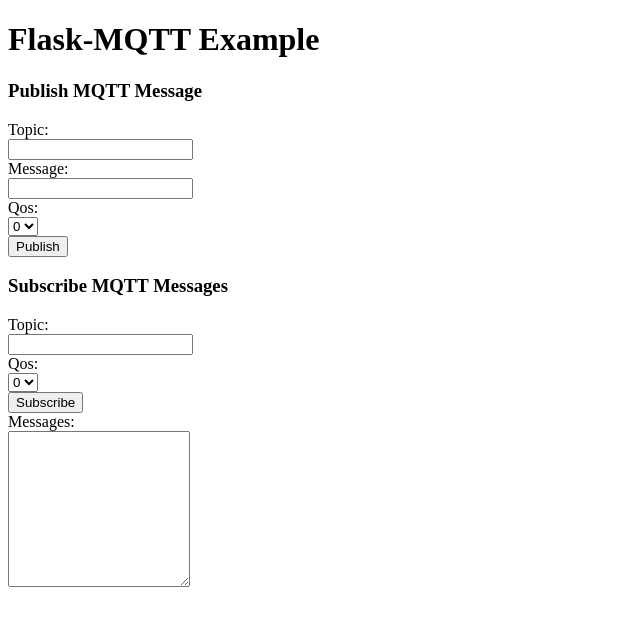
After one commit to Ramiiyan/fyp-flask-app, a Flask app: template templates/Test.html in a window 1280 px wide. The commit adds this page. Shown: the top 626 px of the page, without its empty margins (0-640 px from the left). Run offline with Flask 2, Linux system fonts and the light colour scheme; the template is opened without the code that fills it, so the values that code supplies are empty; some libraries are stand-ins or nearby versions.

Commit message:
pub-sub-working

```diff
--- a/app.py
+++ b/app.py
@@ -15,7 +15,9 @@ app.config['MQTT_USERNAME'] = 'tester2-tesingdev2-v3_3220'
 app.config['MQTT_PASSWORD'] = '1572435365_3220'
 app.config['MQTT_KEEPALIVE'] = 5
 app.config['MQTT_TLS_ENABLED'] = False
-
+# app.config['MQTT_LAST_WILL_TOPIC'] = 'tester2/tesingdev2/v3/common'
+# app.config['MQTT_LAST_WILL_MESSAGE'] = 'bye'
+app.config['MQTT_LAST_WILL_QOS'] = 2
 
 # app.config.from_pyfile('mqttConfiguration.cfg')
 
@@ -23,30 +25,40 @@ mqtt = Mqtt(app)
 socketIo = SocketIO(app)
 
 
+# define PUB_TOPIC           "tester2/tesingdev2/v3/common"
+# define SUB_TOPIC           "sub/1119/tester2/tesingdev2/v3/pub"
+
+pubTopic = "tester2/tesingdev2/v3/common"
+subTopic = "sub/1119/tester2/tesingdev2/v3/pub"
+
+
 @app.route('/')
 def index():
-    return render_template('sample.html')
+    return render_template('Test.html')
 
 
-@mqtt.on_connect()
-def handle_connect(client, userdata, flags, rc):
-    mqtt.subscribe('tester2/tesingdev2/v3/common')
-
-# @socketIo.on('publish')
-# def handle_publish(json_str):
-#     data = json.loads(json_str)
-#     mqtt.publish(data['topic'], data['message'])
-
-
-# @socketIo.on('subscribe')
-# def handle_subscribe(json_str):
-#     data = json.loads(json_str)
+# @mqtt.on_connect()
+# def handle_connect(client, userdata, flags, rc):
+#     # mqtt.subscribe('#')
 #     mqtt.subscribe('tester2/tesingdev2/v3/common')
 
 
-# @socketIo.on('unsubscribe_all')
-# def handle_unsubscribe_all():
-#     mqtt.unsubscribe_all()
+@socketIo.on('publish')
+def handle_publish(json_str):
+    data = json.loads(json_str)
+    # mqtt.publish(data['topic'], data['message'])
+    mqtt.publish(subTopic, data['message'])
+
+
+@socketIo.on('subscribe')
+def handle_subscribe(json_str):
+    data = json.loads(json_str)
+    mqtt.subscribe(pubTopic, data['qos'])
+
+
+@socketIo.on('unsubscribe_all')
+def handle_unsubscribe_all():
+    mqtt.unsubscribe_all()
 
 
 @mqtt.on_message()
@@ -66,6 +78,5 @@ def handle_mqtt_message(client, userdata, message):
 def handle_logging(client, userdata, level, buf):
     print(level, buf)
 
-
 # if __name__ == '__main__':
 #     socketIo.run(app, host='localhost', port=5000, use_reloader=False, debug=True)
--- /dev/null
+++ b/templates/Test.html
@@ -0,0 +1,145 @@
+<!DOCTYPE html>
+<html lang="en">
+<head>
+    <meta charset="UTF-8">
+    <title>Test</title>
+    <script type="text/javascript" src="https://code.jquery.com/jquery-3.3.1.min.js"></script>
+    <script src="https://cdn.socket.io/3.1.1/socket.io.min.js" integrity="sha384-gDaozqUvc4HTgo8iZjwth73C6dDDeOJsAgpxBcMpZYztUfjHXpzrpdrHRdVp8ySO" crossorigin="anonymous"></script>
+
+
+</head>
+<body>
+    <div class="container-fluid">
+      <div class="row">
+        <div class="col-xs-12">
+          <h1>Flask-MQTT Example</h1>
+        </div>
+      </div>
+      <div class="row">
+        <div class="col-xs-6">
+          <div class="panel panel-default">
+            <div class="panel-heading">
+              <h3 class="panel-title">Publish MQTT Message</h3>
+            </div>
+            <div class="panel-body">
+              <div class="col-xs-12">
+                <div class="row">
+                  <div class="form-horizontal">
+                    <div class="form-group">
+                      <label class="control-label col-xs-4">Topic: </label>
+                      <div class="col-xs-8">
+                        <input id="topic" class="form-control">
+                      </div>
+                    </div>
+                    <div class="form-group">
+                      <label class="control-label col-xs-4">Message: </label>
+                      <div class="col-xs-8">
+                        <input id="message" class="form-control">
+                      </div>
+                    </div>
+                    <div class="form-group">
+                      <label class="control-label col-xs-4">Qos: </label>
+                      <div class="col-xs-8">
+                        <select id="qos" class="form-control">
+                          <option value=0>0</option>
+                          <option value=1>1</option>
+                          <option value=2>2</option>
+                        </select>
+                      </div>
+                    </div>
+                    <div class="form-group">
+                      <div class="col-xs-8 col-xs-offset-4">
+                        <button id="publish" class="btn btn-primary">Publish</button>
+                      </div>
+                    </div>
+                  </div>
+                </div>
+              </div>
+            </div>
+          </div>
+        </div>
+        <div class="col-xs-6">
+          <div class="panel panel-default">
+            <div class="panel-heading">
+              <h3 class="panel-title">Subscribe MQTT Messages</h3>
+            </div>
+            <div class="panel-body">
+              <div class="col-xs-12">
+                <div class="row">
+                  <div class="form-horizontal">
+                    <div class="form-group">
+                      <label class="control-label col-xs-4">Topic:</label>
+                      <div class="col-xs-8">
+                        <input id="subscribe_topic" class="form-control">
+                      </div>
+                    </div>
+                    <div class="form-group">
+                      <label class="control-label col-xs-4">Qos: </label>
+                      <div class="col-xs-8">
+                        <select id="subscribe_qos" class="form-control">
+                          <option value=0>0</option>
+                          <option value=1>1</option>
+                          <option value=2>2</option>
+                        </select>
+                      </div>
+                    </div>
+                    <div class="form-group">
+                      <div class="col-xs-8 col-xs-offset-4">
+                        <button id="subscribe" class="btn btn-primary">Subscribe</button>
+                        <button id="unsubscribe" class="btn btn-default" style="display: none;" >Unsubscribe</button>
+                      </div>
+                    </div>
+                    <div class="form-group">
+                      <label class="control-label col-xs-4">Messages:</label>
+                      <div class="col-xs-8">
+                        <textarea id="subscribe_messages" class="form-control" rows=10></textarea>
+                      </div>
+                    </div>
+                  </div>
+                </div>
+              </div>
+            </div>
+          </div>
+        </div>
+      </div>
+    </div>
+
+</body>
+<script type="text/javascript" charset="utf-8">
+      $(document).ready(function() {
+        var socket = io.connect('http://' + document.domain + ':' + location.port);
+
+        $('#publish').click(function(event) {
+          var topic = $('#topic').val();
+          var message = $('#message').val();
+          var qos = $('#qos').val();
+          var data = '{"topic": "' + topic + '", "message": "' + message + '", "qos": ' + qos + '}';
+          socket.emit('publish', data=data);
+        });
+
+        $('#subscribe').click(function(event) {
+          var topic = $('#subscribe_topic').val();
+          var qos = $('#subscribe_qos').val();
+          var data = '{"topic": "' + topic + '", "qos": ' + qos + '}';
+          socket.emit('subscribe', data=data);
+          $('#subscribe').hide();
+          $('#unsubscribe').show();
+          $('#subscribe_topic').prop('readonly', true);
+        });
+
+        $('#unsubscribe').click(function(event) {
+          socket.emit('unsubscribe_all');
+          $('#subscribe').show();
+          $('#unsubscribe').hide();
+          $('#subscribe_topic').prop('readonly', false);
+        });
+
+        socket.on('mqtt_message', function(data) {
+          console.log(data);
+          var text = '(' + data['topic'] + ' qos: ' + data['qos'] + ') ' + data['payload'];
+          var $textarea = $('#subscribe_messages');
+          $textarea.val($textarea.val() + text + '\n');
+        })
+      });
+    </script>
+</html>
--- a/templates/sample.html
+++ b/templates/sample.html
@@ -19,9 +19,10 @@
     // when a new message is received, log and append the data to the page
             socket.on('mqtt_message', function(data) {
                 console.log(data);
-                var text = '(' + data['topic'] + ' qos: ' + data['qos'] + ') ' + data['payload'];
+                var text = '(' + data['topic'] + ' qos: ' + data['qos'] + ') : ' + data['payload'];
                 $('#subscribe_messages').append(text + '<br><br>');
             })
+
         });
     </script>
 </html>
```
